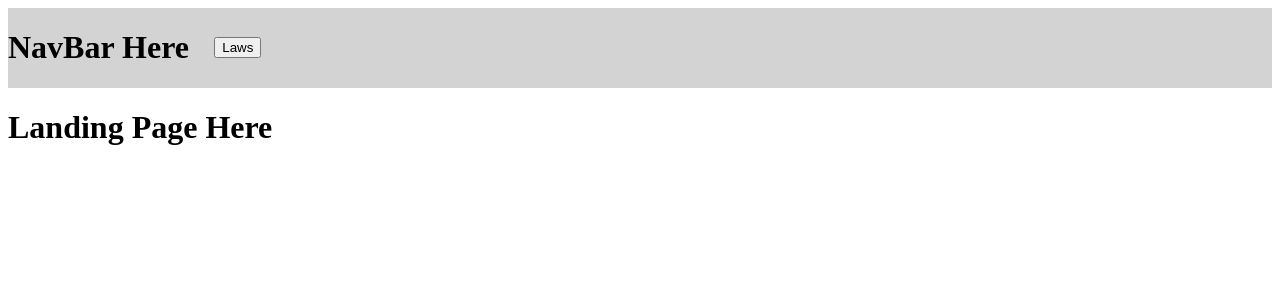
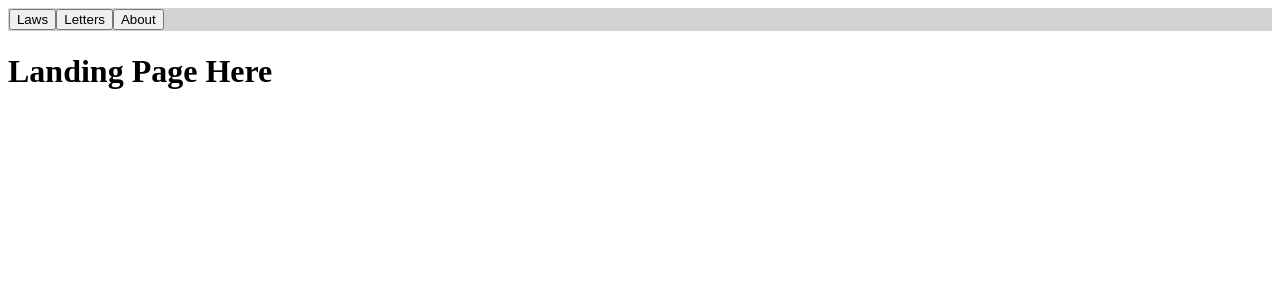
Before and after one commit to cornellh4i/earth-law-center, a React (Create React App) app in the folder client/: page /landing in a window 1280 px wide. Shown: the top 300 px of the page. Built offline with nearby package versions, Linux system fonts and the light colour scheme.

Commit message:
Implement page navigation

```diff
--- a/client/src/components/NavBar/NavBar.jsx
+++ b/client/src/components/NavBar/NavBar.jsx
@@ -2,6 +2,7 @@ import React from 'react';
 import './NavBar.css';
 import Button from '../Button/Button';
 import { useNavigate } from 'react-router-dom';
+import { Link } from 'react-router-dom';
 
 
 // TODOS:
@@ -11,17 +12,21 @@ import { useNavigate } from 'react-router-dom';
 
 /** A Navigation Bar for the Website */
 const NavBar = () => {
-  const navigate = useNavigate();
-  function handleClick() {
-    // TODO: Implement a function that when passed in a page name, will navigate to that page
-    // Tip --> look into react router dom!
-    navigate('/laws');
-    console.log("handleClick not yet implemented") /* Delete this when finished implementing nav bar */
-  }
+  // const navigate = useNavigate();
+  // function handleClick() {
+  //   // TODO: Implement a function that when passed in a page name, will navigate to that page
+  //   // Tip --> look into react router dom!
+  //   navigate('/laws');
+  //   console.log("handleClick not yet implemented") /* Delete this when finished implementing nav bar */
+  // }
   return (
     <div className = "navbar-container">
-      <h1>NavBar Here</h1> {/* Delete this when finished implementing nav bar */}
-      <Button text = "Laws" css = "navbar-btn" handleClick={handleClick}/>
+      <Link to="/laws"><Button text = "Laws" css = "navbar-btn" /></Link>
+      <Link to="/letters"><Button text = "Letters" css = "navbar-btn" /></Link>
+      <Link to="/landing"><Button text = "About" css = "navbar-btn" /></Link>
+      {/* <Button text = "Laws" css = "navbar-btn" handleClick={handleClick}/>
+      <Button text = "Letters" css = "navbar-btn" handleClick={handleClick}/>
+      <Button text = "About" css = "navbar-btn" handleClick={handleClick}/> */}
     </div>
   );
 };
```
